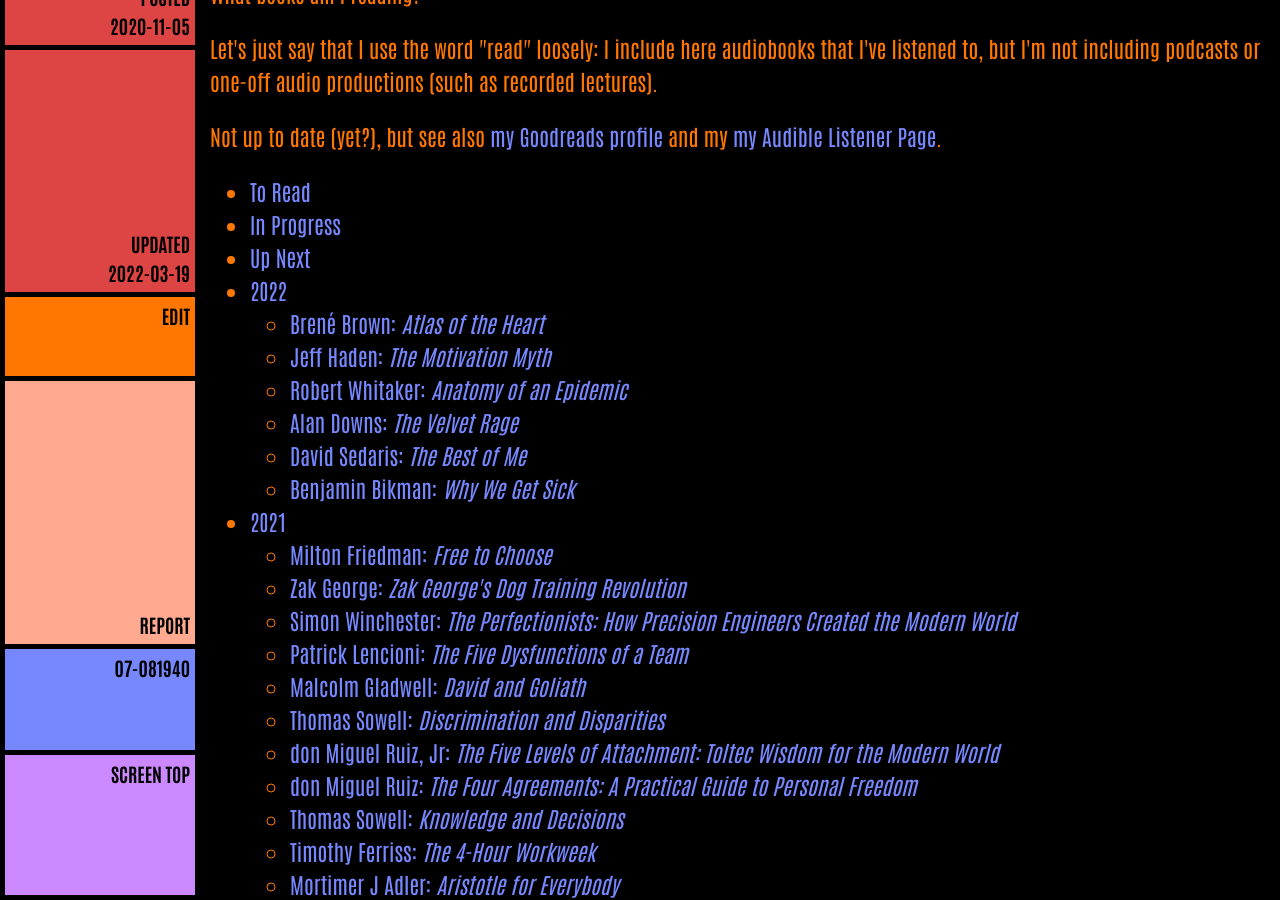
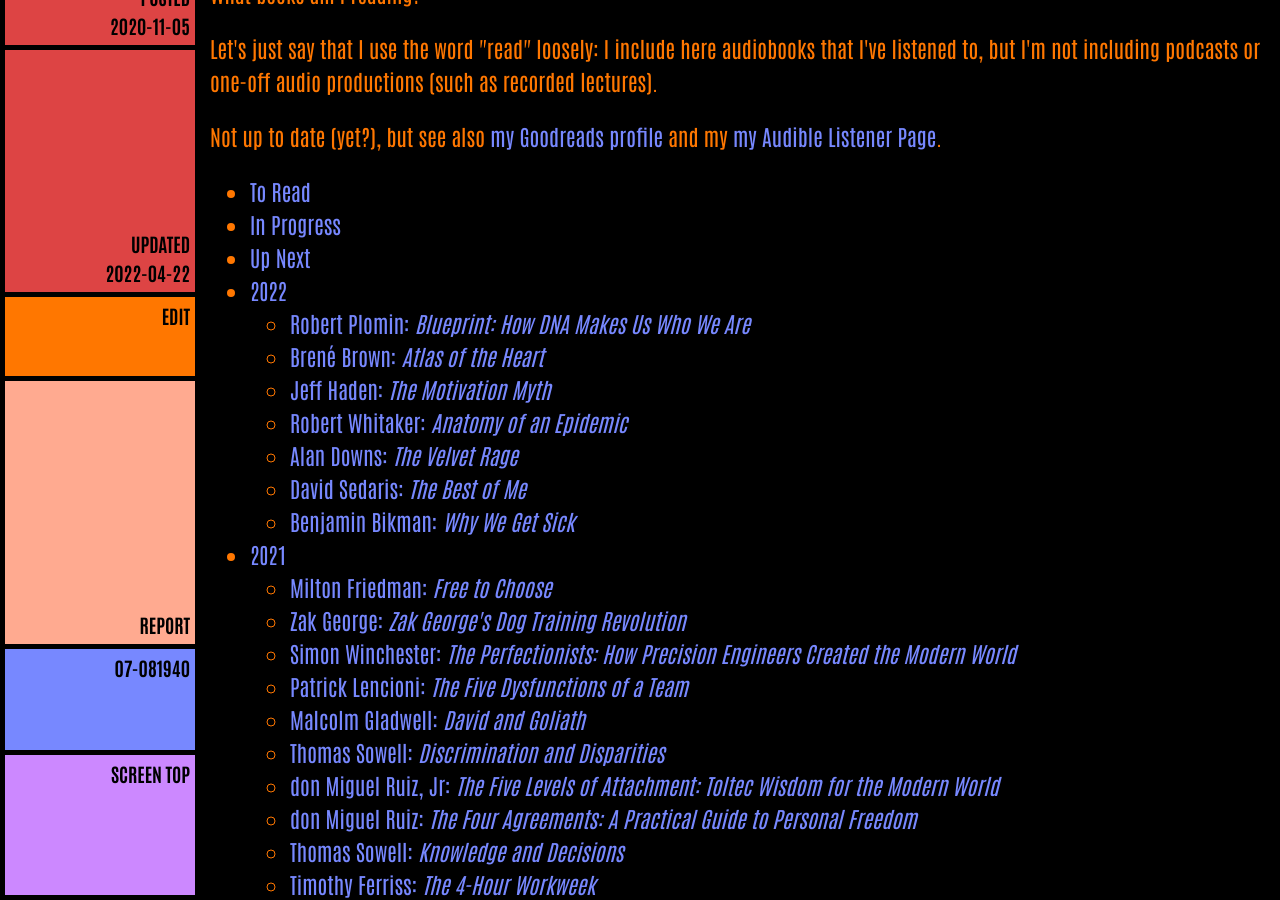
Before and after one commit to ArthurZey/arthurzey.github.io, a Jekyll site: the page built from _pages/reading-list.md, in a window 1280 px wide and 900 px high, scrolled down 410 px. Built offline with Jekyll 4.4.1, drawn with Linux system fonts in a browser that asks for light colours; some of the changed text lies outside the part shown.

Commit message:
moved 'Blueprint' to read

```diff
--- a/_pages/reading-list.md
+++ b/_pages/reading-list.md
@@ -4,7 +4,7 @@
   - log
 description: "What books am I reading?"
 date: "2020-11-05"
-last_modified_at: "2022-03-19T02:01:48+00:00"
+last_modified_at: "2022-04-22T18:56:58+00:00"
 ---
 
 Let's just say that I use the word "read" loosely: I include here audiobooks that I've listened to, but I'm not including podcasts or one-off audio productions (such as recorded lectures).
@@ -200,14 +200,15 @@
 [Audible](https://www.audible.com/pd/1705237207){:target="&lowbar;blank"} | [Kindle](https://smile.amazon.com/dp/B07N8FSMYC){:target="&lowbar;blank"}
 * "we hold these truths to be self-evident" didn't need so much to-do for why it was a philosophically valid usage. Could have just said that _we hold_ as self-evident because it's an indisputable premise.
 
-## Robert Plomin: _Blueprint: How DNA Makes Us Who We Are_
-[Audible](https://www.audible.com/pd/B07KRGCY1F){:target="&lowbar;blank"} | [Kindle](https://smile.amazon.com/dp/B08BT69SZK/){:target="&lowbar;blank"}
 
 {% endcomment %}
 
 
 
 # 2022
+
+## Robert Plomin: _Blueprint: How DNA Makes Us Who We Are_
+[Audible](https://www.audible.com/pd/B07KRGCY1F){:target="&lowbar;blank"} | [Kindle](https://smile.amazon.com/dp/B08BT69SZK/){:target="&lowbar;blank"}
 
 ## Brené Brown: _Atlas of the Heart_
 [Audible](https://www.audible.com/pd/1984844261){:target="&lowbar;blank"} | [Kindle](https://smile.amazon.com/dp/B097416CTT/){:target="&lowbar;blank"}
```
